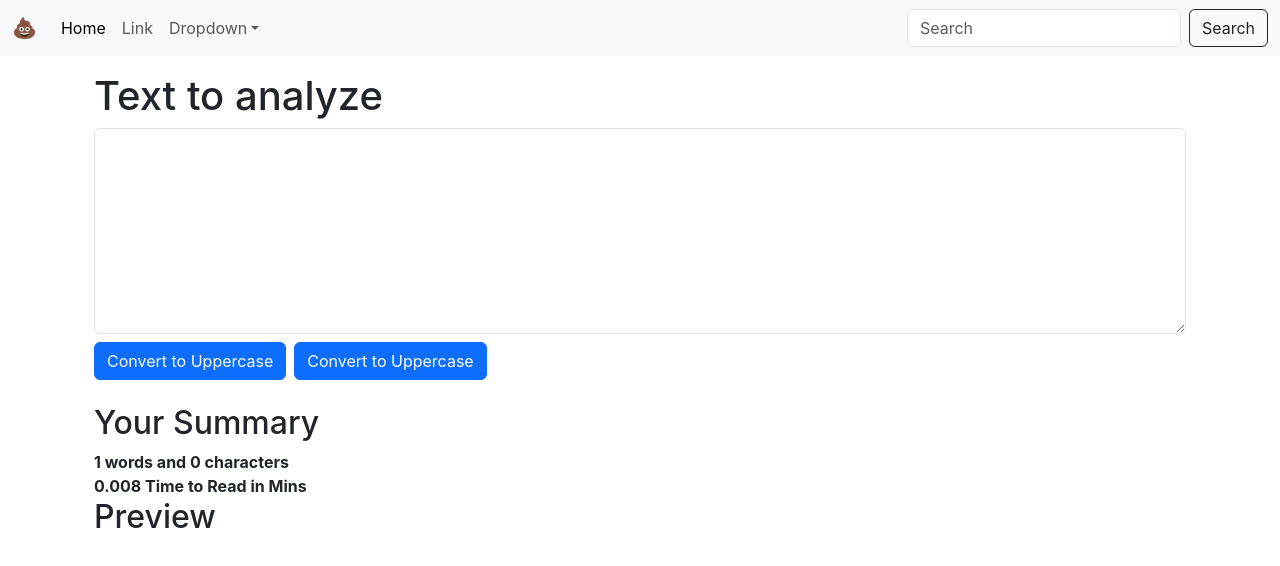
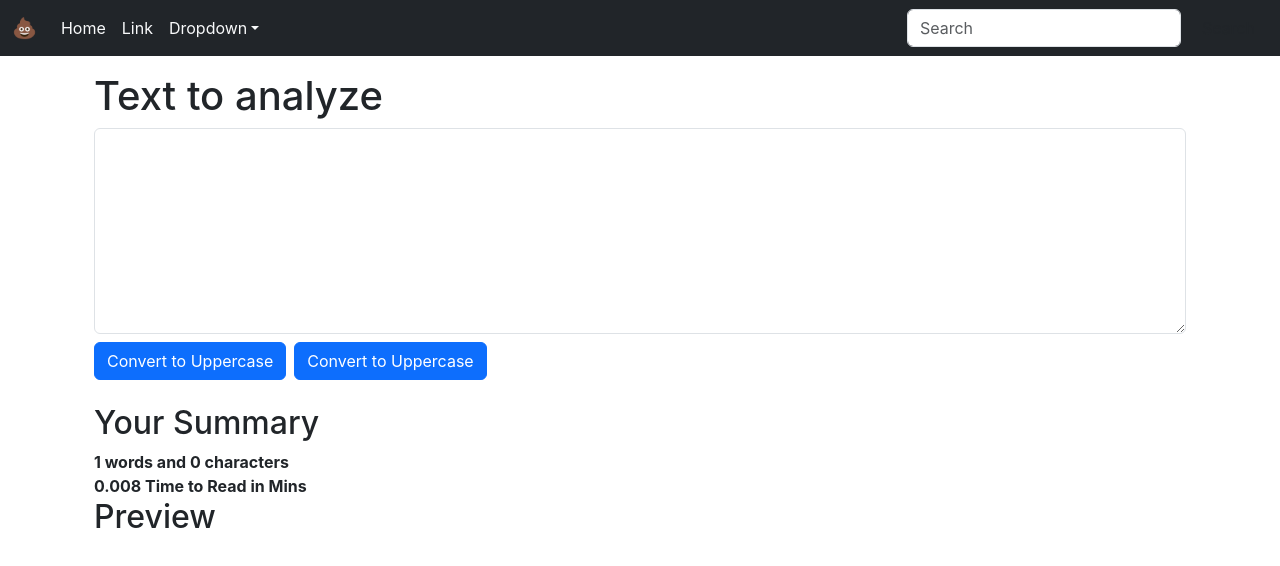
Before and after one commit to ooexiaoo/React-Course, a React (Create React App) app: page / in a window 1280 px wide. Shown: the top 566 px of the page. Built offline with nearby package versions, Linux system fonts and the light colour scheme.

Commit message:
chapter 8th

```diff
--- a/src/Components/Navbar.js
+++ b/src/Components/Navbar.js
@@ -3,22 +3,22 @@ import PropTypes from 'prop-types'
 
 export default function Navbar(props) {
   return (
-    <nav className="navbar navbar-expand-lg bg-body-tertiary">
+    <nav className="navbar navbar-expand-lg bg-dark">
     <div className="container-fluid">
       <a className="navbar-brand" href="/">{props.title}</a>
-      <button className="navbar-toggler" type="button" data-bs-toggle="collapse" data-bs-target="#navbarSupportedContent" aria-controls="navbarSupportedContent" aria-expanded="false" aria-label="Toggle navigation">
+      <button className="navbar-toggler bg-light" type="button" data-bs-toggle="collapse" data-bs-target="#navbarSupportedContent" aria-controls="navbarSupportedContent" aria-expanded="false" aria-label="Toggle navigation">
         <span className="navbar-toggler-icon"></span>
       </button>
       <div className="collapse navbar-collapse" id="navbarSupportedContent">
         <ul className="navbar-nav me-auto mb-2 mb-lg-0">
           <li className="nav-item">
-            <a className="nav-link active" aria-current="page" href="/">Home</a>
+            <a className="nav-link active text-light" aria-current="page" href="/">Home</a>
           </li>
           <li className="nav-item">
-            <a className="nav-link" href="/">Link</a>
+            <a className="nav-link text-light" href="/">Link</a>
           </li>
           <li className="nav-item dropdown">
-            <a className="nav-link dropdown-toggle" href="/" role="button" data-bs-toggle="dropdown" aria-expanded="false">
+            <a className="nav-link dropdown-toggle text-light" href="/" role="button" data-bs-toggle="dropdown" aria-expanded="false">
               Dropdown
             </a>
             <ul className="dropdown-menu">
```
